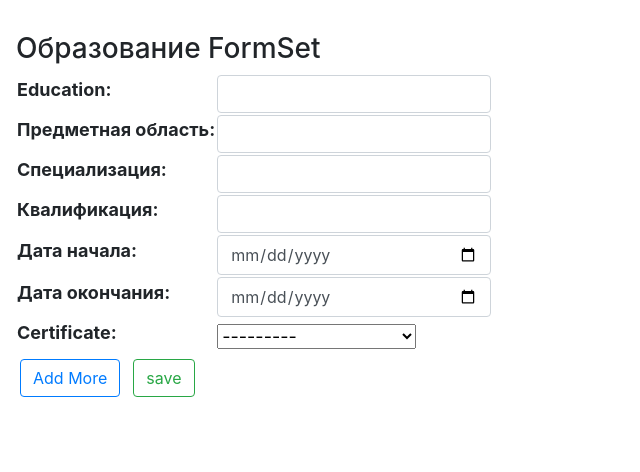
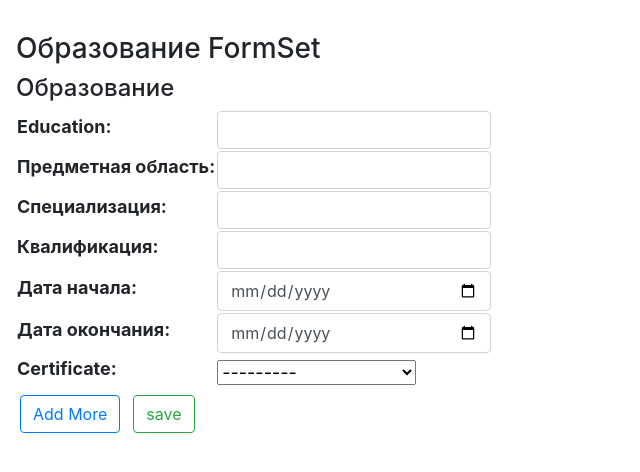
Before and after one commit to testvalik/BelHardCMS, a Django app: page /client/edit/form_edu in a window 1280 px wide. Shown: the part 80-552 px from the top of the page, without its empty margins (0-640 px from the left). Run offline with Django 3.2, Linux system fonts and the light colour scheme; data comes from the database, SQL or seed files in the repository; both versions use the stored data as it was after the commit; some libraries are stand-ins or nearby versions.

Commit message:
upd. Experience v2

```diff
--- a/client/templates/client/form_edu.html
+++ b/client/templates/client/form_edu.html
@@ -27,6 +27,7 @@
                         {{ form.non_field_errors }}
                         {{ form.errors }}
                         <table class='no_error'>
+                            <h4>Образование</h4>
                             {{ form }}
                         </table>
                     {% endfor %}
@@ -34,6 +35,7 @@
                 <input type="button" value="Add More" id="add_more_edu" class="btn btn-outline-primary m-sm-1">
                 <div id="empty_form_edu" style="display:none">
                     <table class='no_error'>
+                        <h4>Образование</h4>
                         {{ edu_form.empty_form }}
                     </table>
                 </div>
--- a/client/views.py
+++ b/client/views.py
@@ -261,6 +261,7 @@ def client_edit_experience(request):
     if request.method == 'POST':
         print("save_client_edit_experience - request POST")
 
+        print("exp. data: %s" % request.POST)
         organisation = check_input_str(request.POST['experience_1'])
         position = check_input_str(request.POST['experience_3'])
         start_date = request.POST['exp_date_start']
@@ -273,8 +274,8 @@ def client_edit_experience(request):
                 position=position,
                 start_date=start_date if start_date else None,
                 end_date=end_date if end_date else None,
-                duties=duties if duties else None,
-            )
+                duties=duties if duties else None)
+
             experiences.save()
 
             spheres = request.POST.getlist('experience_2')
@@ -288,8 +289,7 @@ def client_edit_experience(request):
             print(organisation, spheres, position,
                   start_date if start_date else None,
                   end_date if end_date else None,
-                  duties if duties else None,
-                  )
+                  duties if duties else None)
 
             client = Client.objects.get(user_client=request.user)
             client.organization = experiences
```
Also changed, not shown: db.sqlite3.
